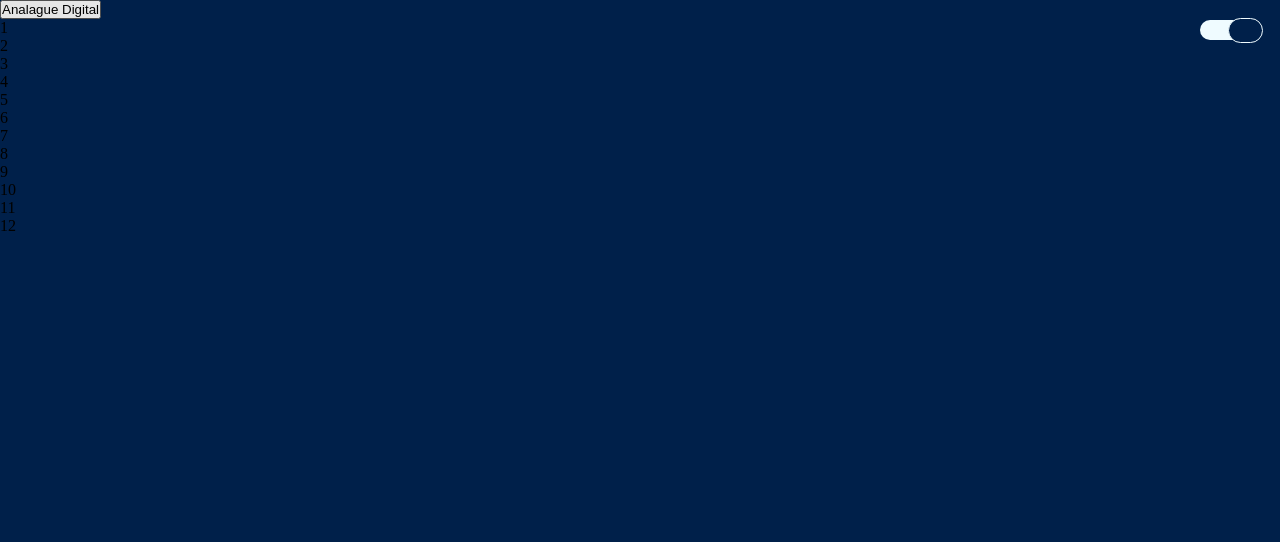
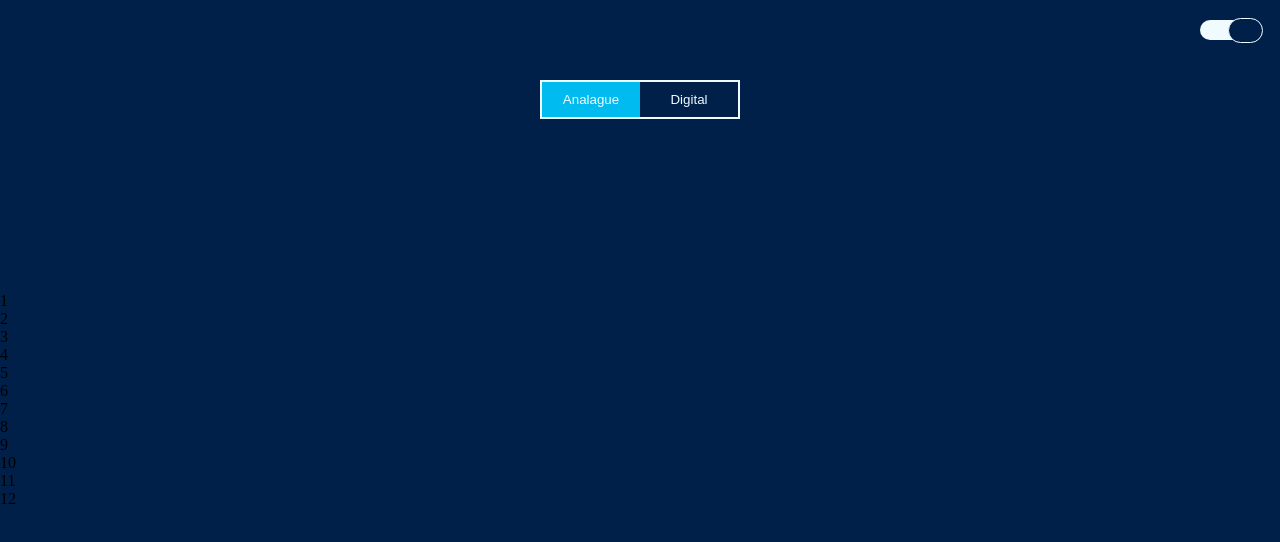
Before and after one commit to Folareen/clock, a plain HTML site: page index.html in a window 1280 px wide. Both pictures are taken after a click on the button 1230 px from the left and 30 px from the top of the page. Drawn offline with Linux system fonts and the light colour scheme.

Commit message:
added clock toggle button

```diff
--- a/home.js
+++ b/home.js
@@ -1,9 +1,16 @@
 const THEME_BTN = document.querySelector('.theme--btn');
 const TOGGLE = document.querySelector('.toggle');
 const BODY = document.body;
+const CLOCK_BTN = document.querySelector('.clock--btn');
 
 THEME_BTN.addEventListener('click', ()=>{
     TOGGLE.classList.toggle('current');
-    THEME_BTN.classList.toggle('bg');
-    BODY.classList.toggle('body-bg')
+    // THEME_BTN.classList.toggle('bg');
+    BODY.classList.toggle('dark');
 })
+
+CLOCK_BTN.addEventListener('click', ()=>{
+    CLOCK_BTN.children[0].classList.toggle('current--clock');
+    CLOCK_BTN.children[1].classList.toggle('current--clock');
+    // console.log(CLOCK_BTN.children[0])
+})
--- a/index.html
+++ b/index.html
@@ -14,8 +14,8 @@
         <span class="toggle"></span>
     </button>
 
-    <button class="toggle">
-        <span>Analague</span>
+    <button class="clock--btn">
+        <span class="current--clock">Analague</span>
         <span>Digital</span>
     </button>
 
--- a/scss/main.scss
+++ b/scss/main.scss
@@ -9,6 +9,24 @@
     margin: 0;
 }
 
+body{
+    min-height: 100vh;
+    background-color: var(--light);
+    transition: background-color 1s ease-out;
+
+    --light : #effbff;
+    --dark : #00204a;
+
+    &.dark{
+        --light: #00204a;
+        --dark : #effbff;
+    }
+
+    display: flex;
+    align-items: center;
+}
+
+
 .theme--btn{
     position: absolute;
     top: 20px;
@@ -16,15 +34,11 @@
     width: 60px;
     height: 20px;
     border-radius: 15px;
-    background-color: $dark-blue;
+    background-color: var(--dark);
     border: none;
     transition: all 1s ease-out;
 
     display: flex;
-
-    &.bg{
-        background-color: $dark-white;
-    }
 
     .toggle{
         display: inline-flex;
@@ -35,26 +49,45 @@
         top: -2.5px;
         bottom: -2.5px;
         left: -2.5px;
-        background-color: $dark-white;
-        border: 1px solid $dark-blue;
+        background-color: var(--light);
+        border: 1px solid var(--dark);
         transition: all 1s linear;
     }
 
     .current{
-        background-color: $dark-blue;
-        border: 1px solid $dark-white;
-
         left: 27.5px;
     }
 }
 
-body{
-    background-color: $dark-white;
-    transition: background-color 1s ease-out;
+.clock--btn{
+    position: fixed;
+    top: 10vh;
+    right: 50%;
+    transform: translateX(50%);
+    width: 200px;
+    border: none;
+    display: flex;
+    background: transparent;
+    border: 2px solid var(--dark);
+    color: var(--dark);
 
-    height: 100vh;
+    span{
+        padding: 10px 20px;
+        width: 50%;
+        transition: all 1s ease-in;
 
-    &.body-bg{
-        background-color: $dark-blue;
+        &.current--clock{
+            background-color: $light-blue;
+        }
     }
+
 }
+
+
+.clock{
+    width: 200vw;
+    display: flex;
+    // border: 1px solid red;
+    justify-self: center;
+
+}
```
Also changed, not shown: css/main.css, scss/_variables.scss (line endings or trailing spaces), 1 other file.
